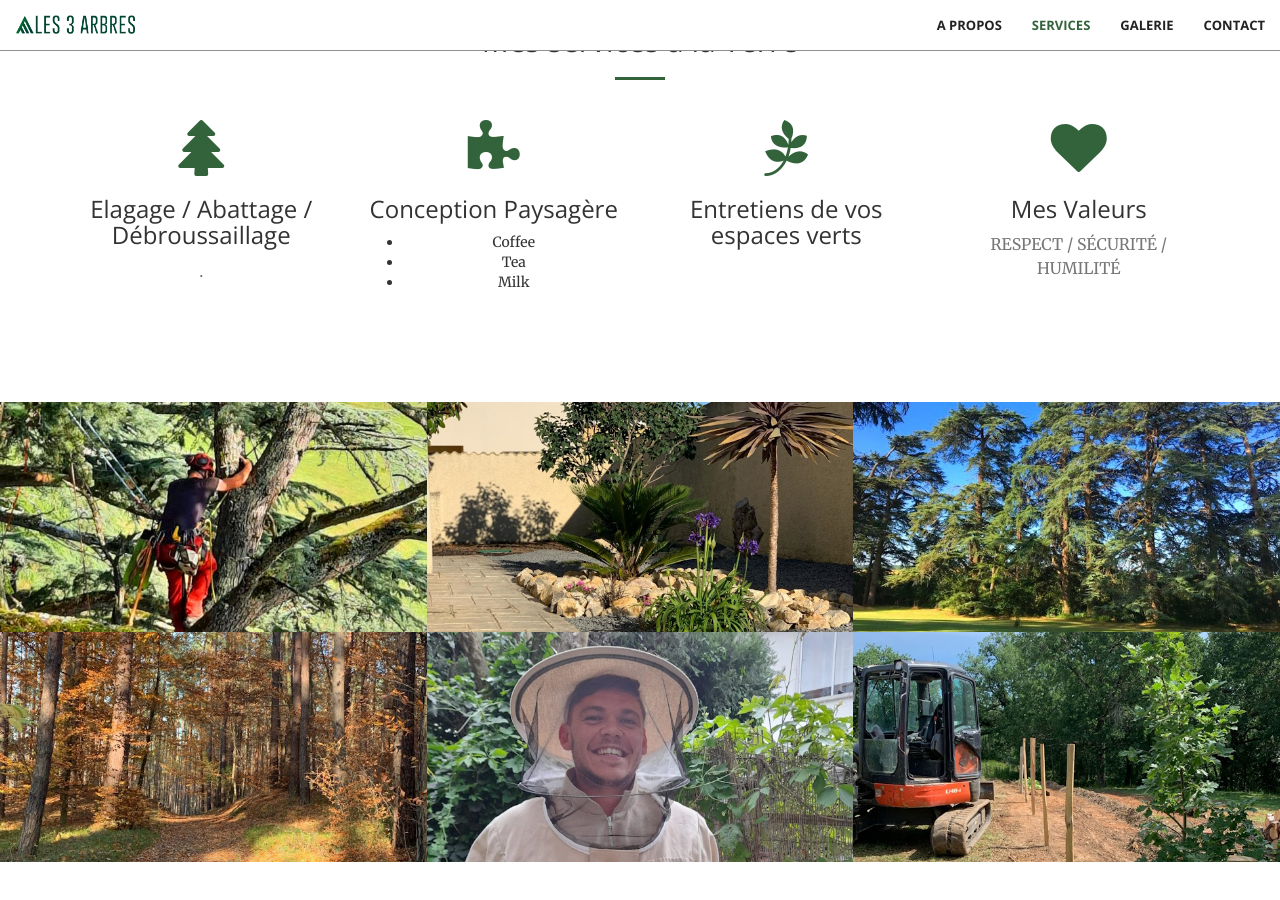
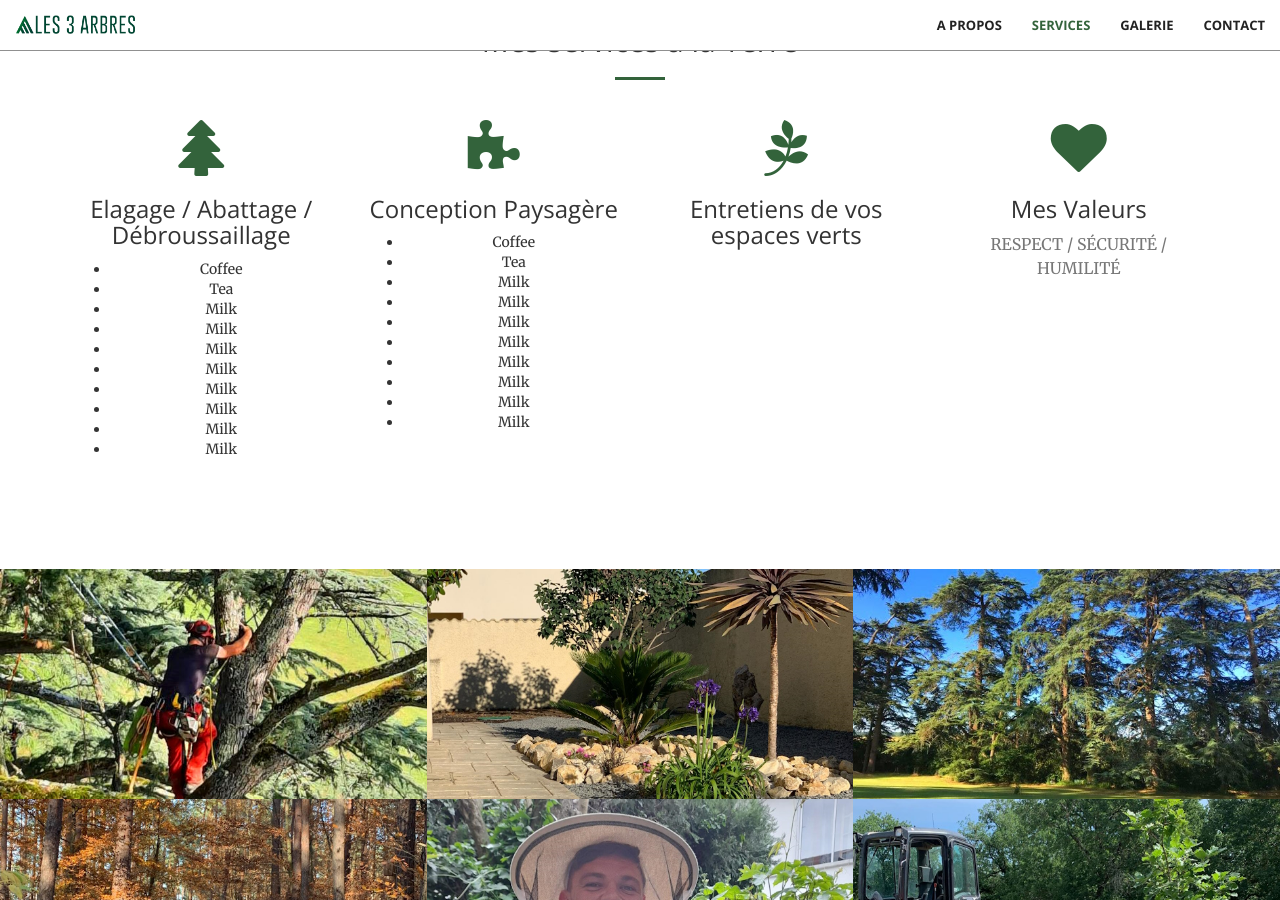
Before and after one commit to 3Abres/3Abres.github.io, a Jekyll site: the page built from index.html, in a window 1280 px wide and 900 px high, scrolled down 1706 px. Built offline with Jekyll 4.4.1, drawn with Linux system fonts in a browser that asks for light colours.

Commit message:
Update services.html

```diff
--- a/_includes/services.html
+++ b/_includes/services.html
@@ -13,7 +13,20 @@
                 <div class="service-box">
                     <i class="fa fa-4x fa-tree wow bounceIn text-primary"></i>
                     <h3>Elagage / Abattage / Débroussaillage   </h3>
-                    <p class="text-muted">. </p>
+                    <p class="text-muted">
+                        <ul>
+                          <li>Coffee</li>
+                          <li>Tea</li>
+                          <li>Milk</li>
+                          <li>Milk</li>
+                          <li>Milk</li>
+                          <li>Milk</li>
+                          <li>Milk</li>
+                          <li>Milk</li>
+                          <li>Milk</li>
+                          <li>Milk</li>
+                        </ul>
+                  </p>
                 </div>
             </div>
             <div class="col-lg-3 col-md-6 text-center">
@@ -24,6 +37,13 @@
                     <ul>
                       <li>Coffee</li>
                       <li>Tea</li>
+                      <li>Milk</li>
+                      <li>Milk</li>
+                      <li>Milk</li>
+                      <li>Milk</li>
+                      <li>Milk</li>
+                      <li>Milk</li>
+                      <li>Milk</li>
                       <li>Milk</li>
                     </ul>
                 </p>
```
